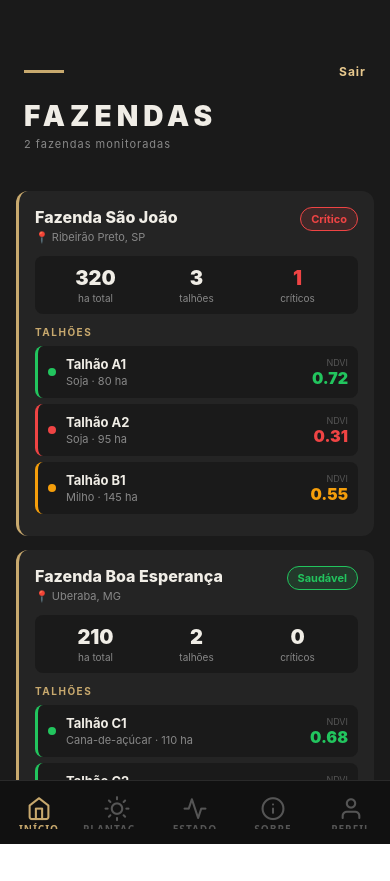
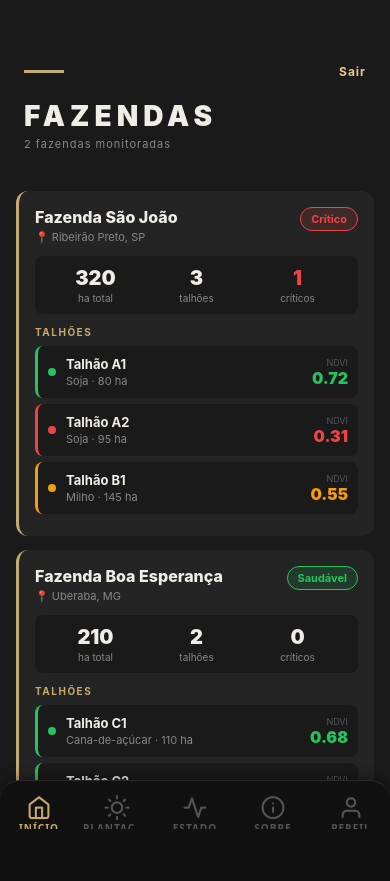
Before and after one commit to Felipe-Furlanetto0504/GS-Mobile, a React Native app in the folder GS-Mobile/: screen /App in a window 390 px wide. Before the commit the page ends 844 px from the top, so only its background shows below. Built offline with nearby package versions, Linux system fonts and the light colour scheme.

Commit message:
feat:"Ajustando barra de navegação"

```diff
--- a/GS-Mobile/App.js
+++ b/GS-Mobile/App.js
@@ -1,5 +1,10 @@
+import { SafeAreaProvider } from 'react-native-safe-area-context';
 import Routes from './src/routes';
 
 export default function App() {
-  return <Routes />;
+  return (
+    <SafeAreaProvider>
+      <Routes />
+    </SafeAreaProvider>
+  );
 }
--- a/GS-Mobile/src/routes/tab.routes.js
+++ b/GS-Mobile/src/routes/tab.routes.js
@@ -1,5 +1,7 @@
 import { createBottomTabNavigator } from "@react-navigation/bottom-tabs";
 import { Feather } from "@expo/vector-icons";
+import { View, StyleSheet } from "react-native";
+import { useSafeAreaInsets } from "react-native-safe-area-context";
 import EstadoPlan from "../screens/EstadoPlan";
 import Home from "../screens/Home";
 import Perfil from "../screens/Perfil";
@@ -8,19 +10,30 @@ import Sobre from "../screens/Sobre";
 
 const Tab = createBottomTabNavigator();
 
+function TabBarBackground() {
+  return <View style={styles.tabBg} />;
+}
+
 export default function TabRoutes() {
+  const insets = useSafeAreaInsets();
+
   return (
     <Tab.Navigator
       screenOptions={{
         headerShown: false,
         tabBarStyle: {
-          backgroundColor: "#111111",
-          borderTopWidth: 1,
-          borderTopColor: "#2A2A2A",
-          height: 64,
-          paddingBottom: 10,
+          position: "absolute",
+          bottom: 0,
+          left: 0,
+          right: 0,
+          height: 64 + insets.bottom,
+          paddingBottom: 10 + insets.bottom,
           paddingTop: 8,
+          backgroundColor: "transparent",
+          borderTopWidth: 0,
+          elevation: 0,
         },
+        tabBarBackground: () => <TabBarBackground />,
         tabBarActiveTintColor: "#C8A96E",
         tabBarInactiveTintColor: "#555",
         tabBarLabelStyle: {
@@ -83,3 +96,24 @@ export default function TabRoutes() {
     </Tab.Navigator>
   );
 }
+
+const styles = StyleSheet.create({
+  tabBg: {
+    position: "absolute",
+    bottom: 0,
+    left: 0,
+    right: 0,
+    top: 0,
+    backgroundColor: "#111111",
+    borderTopLeftRadius: 20,
+    borderTopRightRadius: 20,
+    shadowColor: "#000",
+    shadowOffset: { width: 0, height: -4 },
+    shadowOpacity: 0.3,
+    shadowRadius: 12,
+    elevation: 20,
+    borderTopWidth: 1,
+    borderTopColor: "#2A2A2A",
+    paddingBottom: 100,
+  },
+});
```
